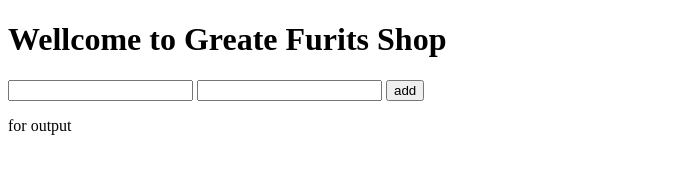
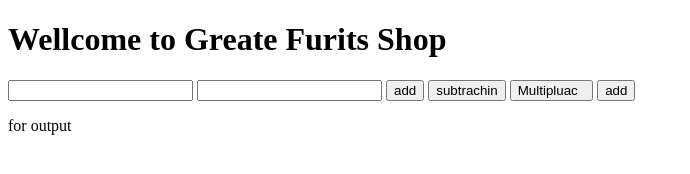
Before and after one commit to santhoshcad01/jscript, a plain HTML site: page index.html in a window 1280 px wide. Shown: the whole page, without its empty margins (0-690 px from the left). Drawn offline with Linux system fonts and the light colour scheme.

Commit message:
file added

```diff
--- a/index.html
+++ b/index.html
@@ -13,22 +13,39 @@
         <input type="text" id="v1">
         <input type="text" id="v2">
         <input type="submit" value="add" onclick="addition()">
-
+        <input type="submit" value="subtrachin" onclick="addition()">
+        <input type="submit" value="Multipluac  " onclick="addition()">
+        <input type="submit" value="add" onclick="addition()">
 
 
       <p id="result">for output</p>
    <script>
-       function addition()
-       {
+       function addition(){
+
         var value1=document.getElementById("v1").value;
         var value2=document.getElementById("v2").value;
-        value1=Number(value1);
-        value2=Number(value2);
+        var value1=Number(value1);
+        var value1=Number(value1);
+
+        var a="+";
+        switch(a){
+            case 'x':
+            document.getElementById("result").innerHTML=value1 + value2;
+            break;
+            case '-':
+            document.getElementById("result").innerHTML=value1 + value2;
+            break;
+            case '+':
+            document.getElementById("result").innerHTML=value1 + value2;
+            break;
+            case '/':
+            document.getElementById("result").innerHTML=value1 + value2;
+            break;
 
 
-
-        document.getElementById("result").innerHTML="Added value of"+ value1+"and"+value2+"is....";
+        document.getElementById("result").innerHTML="Added value of"+ " " +value1+" "+"and"+" " + value2+" "+"is....";
        }
+    }
     </script>
 
 </body>
```
